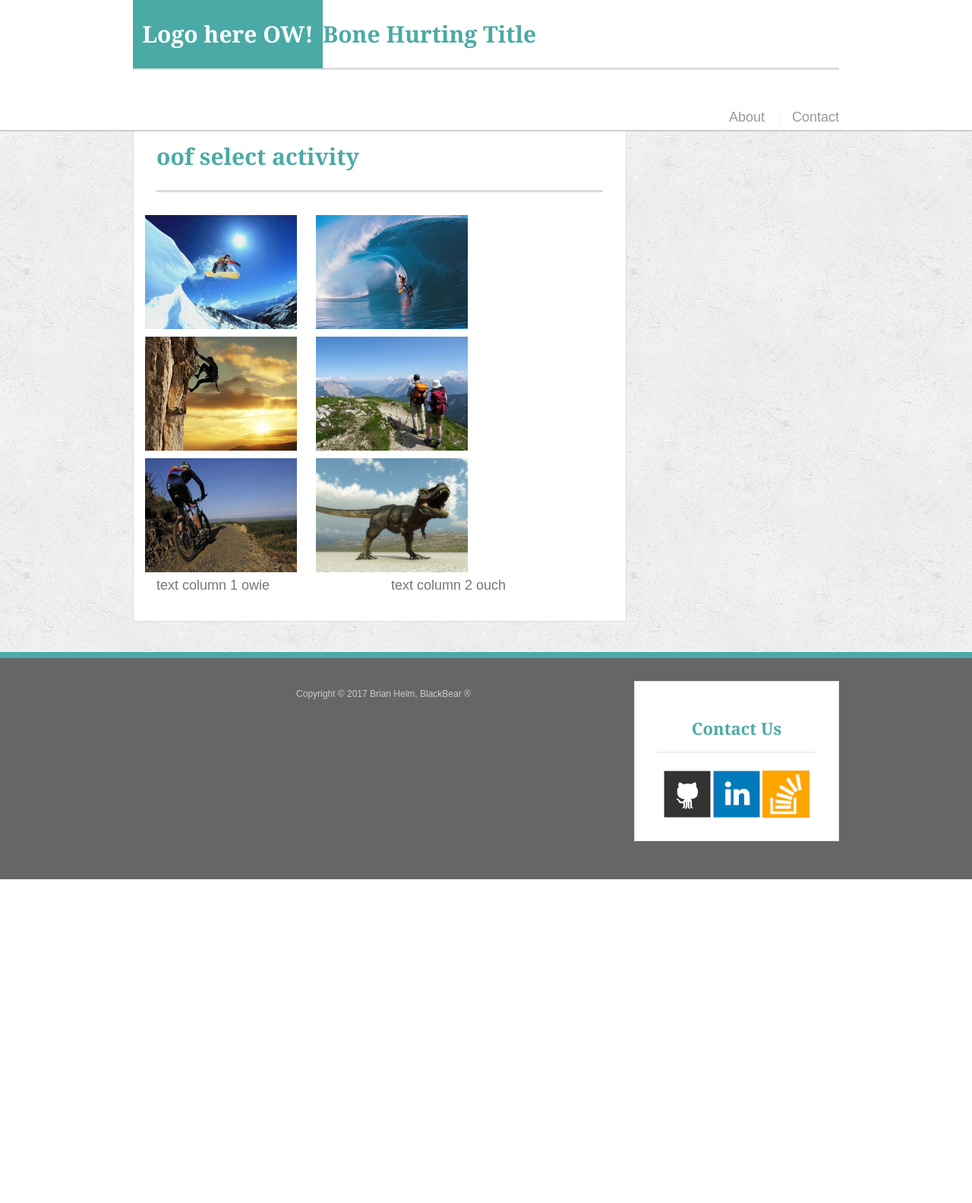
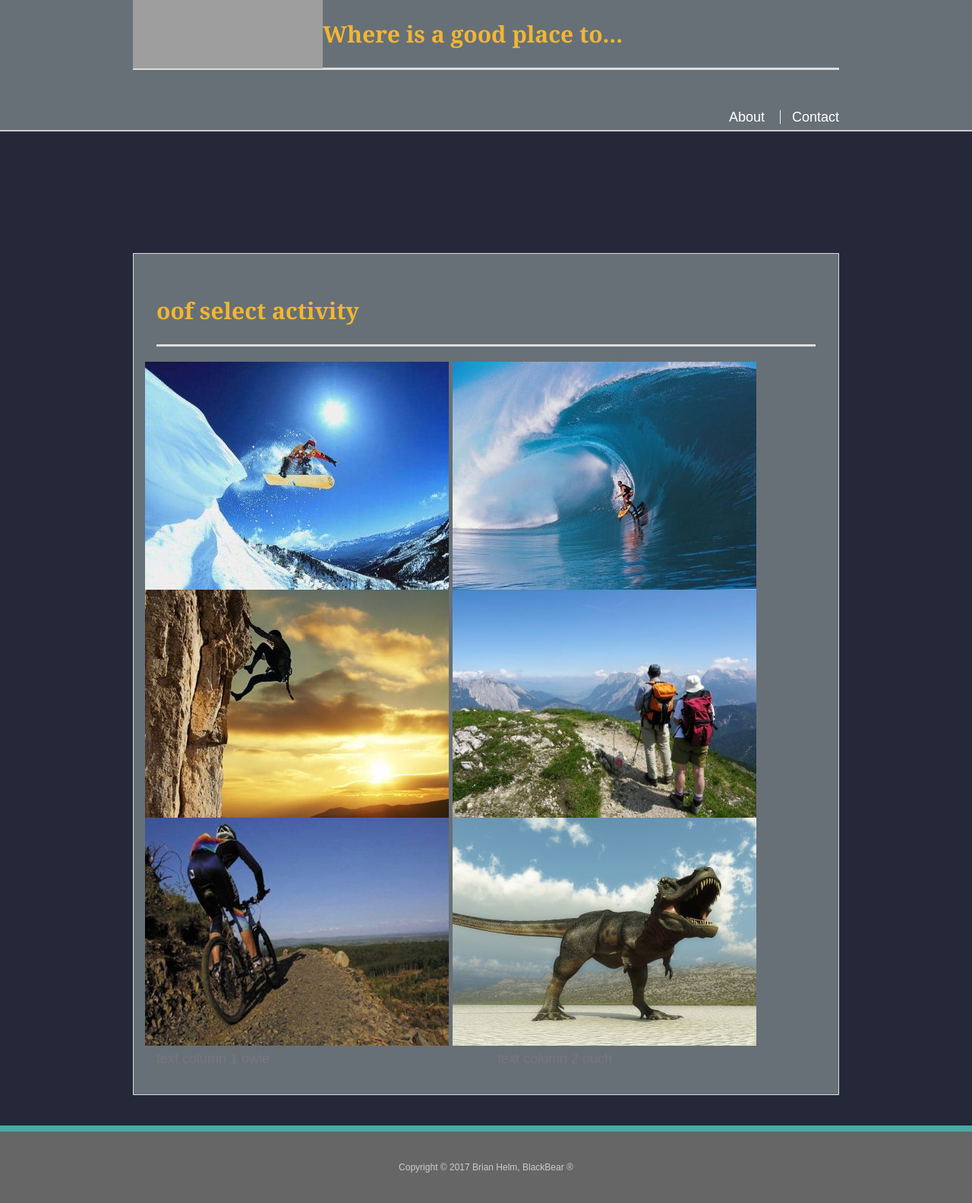
Before and after one commit to BlackBearProject1/Project1, a PHP site: page / in a window 1280 px wide. Shown: the whole page at 76% size. Before the commit the page ends 1157 px from the top, so only its background shows below. Run offline with PHP 8.4, Linux system fonts and the light colour scheme; some libraries are stand-ins or nearby versions; grey boxes are pictures that could not be loaded.

Commit message:
Com1 css and html index

```diff
--- a/assets/css/style.css
+++ b/assets/css/style.css
@@ -3,7 +3,8 @@ body {
   font-size: 18px;
   line-height: 34px;
   color: #777;
-  background: url("../images/concrete_seamless.png");
+  background-color: #252839;
+
 }
 
 * {
@@ -17,6 +18,7 @@ body {
   max-width: 960px;
   margin: 0 auto;
   clear: both;
+
 }
 
 h1,
@@ -35,7 +37,7 @@ h2,
 h3 {
   font-family: Georgia, Times, "Times New Roman", serif;
   font-weight: 700;
-  color: #4aaaa5;
+  color: #f2b632;
 }
 
 h1 {
@@ -43,6 +45,7 @@ h1 {
   font-size: 30px;
   line-height: 49px;
   border-bottom: 3px solid #ddd;
+
 }
 
 h2,
@@ -53,13 +56,12 @@ h3 {
 /* header */
 
 #masthead {
-  position: fixed;
   z-index: 99;
   width: 100%;
   margin: 0 0 30px;
   overflow: auto;
   color: #fff;
-  background: #fff;
+  background:#677077;
   border-bottom: 2px solid #ccc;
 }
 
@@ -71,10 +73,11 @@ h3 {
   font-size: 30px;
   font-weight: 700;
   line-height: 90px;
-  color: #fff;
+  color: white;
   text-align: center;
   text-decoration: none;
   background: #4aaaa5;
+  background-image: url(https://encrypted-tbn0.gstatic.com/images?q=tbn:ANd9GcSpn66UGp-Sy4IB79sca7TwwCipzO1DGfYjw-Lc3OjGOD_ABfYM);
 }
 
 nav {
@@ -87,7 +90,7 @@ nav a {
   padding-left: 15px;
   margin-left: 15px;
   line-height: 18px;
-  color: #999;
+  color: white;
   text-decoration: none;
   border-left: 1px solid #efefef;
 }
@@ -149,11 +152,12 @@ h3,
 .main-section {
   float: left;
   width: 100%;
-  max-width: 650px;
+  max-width: 950px;
   padding: 30px;
   margin: 0 0 40px;
-  background: #fff;
+  background: #677077;
   border: 1px solid #ddd;
+
 }
 
 /* portfolio page */
@@ -164,6 +168,8 @@ h3,
     position: relative;
     padding: 11px 20px;
     margin-top: -40px;
+
+
 }
 
 .work {
@@ -178,10 +184,12 @@ h3,
   margin-right: 40px;
 }
 
-.work img {
+ .work img {
   width: 100%;
   border: 0 none;
   opacity: 0.8;
+  margin: auto;
+
 }
 
 .work h3 {
@@ -198,13 +206,7 @@ h3,
   border-bottom: 0;
 }
 
-.auth-image {
-  float: left;
-  width: 200px;
-  height: auto;
-  margin-top: 10px;
-  margin-right: 25px;
-}
+
 
 /* contact page */
 
--- a/index.html
+++ b/index.html
@@ -6,7 +6,7 @@
   <meta charset="UTF-8">
   <script src="https://cdnjs.cloudflare.com/ajax/libs/jquery/3.2.1/jquery.min.js"></script>
   <meta name="viewport" content="width=device-width, initial-scale=1"> <!-- set view to fit screen-->
-  <title>Title | Ow</title> <!-- title goes here-->
+  <title>Where is a good place to...</title> <!-- title goes here-->
   <link rel="stylesheet" type="text/css" href="assets/css/reset.css"> <!--css reset file link -->
   <link rel="stylesheet" href="https://maxcdn.bootstrapcdn.com/bootstrap/3.3.7/css/bootstrap.min.css" integrity="sha384-BVYiiSIFeK1dGmJRAkycuHAHRg32OmUcww7on3RYdg4Va+PmSTsz/K68vbdEjh4u" crossorigin="anonymous"> <!-- bootstrap CDN-->
   <link rel="stylesheet" type="text/css" href="assets/css/style.css"> <!--css file link -->
@@ -19,8 +19,8 @@
   <header id="masthead"> <!-- header -->
 
     <div class="container">
-      <a href="index.html" id="logo">Logo here OW!</a><!-- logo -->
-      <h1>Bone Hurting Title</h1> <!-- title -->
+      <a href="index.html" id="logo"></a><!-- logo -->
+      <h1>Where is a good place to...</h1> <!-- title -->
       <d1> <!-- divider -->
       <nav>
         <a href="about.html">About</a>
@@ -35,14 +35,14 @@
     <section class="main-section">
       <h1>oof select activity</h1> <!-- user prompt / instruction for picture=buttons-->
       <div class="row" id="button-picture"> <!-- row of picture=buttons -->
-      <p> <!-- picture buttons .jpgs -->
+      <!-- picture buttons .jpgs -->
         <img src="assets/images/snowboard.jpg" class="auth-image" alt="snow" id="snow">
         <img src="assets/images/surfing.jpg" class="auth-image" alt="surf" id ="surf">
         <img src="assets/images/climbing.jpg" class="auth-image" alt="climb" id="climb">
         <img src="assets/images/hiking.jpg" class="auth-image" alt="hike" id="hike">
         <img src="assets/images/biking.jpg" class="auth-image" alt="bike" id="bike">
         <img src="assets/images/fishing.jpg" class="auth-image" alt="fish" id="fish">
-      </p>
+
       </div>
       <div class="row">
       <div class="col-md-6">
@@ -60,15 +60,7 @@
   <footer>
     <div class="container"> <!--container div for footer -->
       Copyright &copy; 2017 Brian Helm, BlackBear &reg;
-        <section class="sidebar">
-      <div id="connect">
-        <h2>Contact Us</h2> <!-- contact title-->
-      <!-- contacts links/pictures -->
-        <a href="https://github.com/BrHelm"><img src="assets/images/github-128.png" class="social" alt="GitHub" /></a>
-        <a href="https://www.linkedin.com/in/brian-helm-006154142/"><img src="assets/images/linkedin-128.png" class="social" alt="LinkedIn" /></a>
-        <a href="https://stackoverflow.com/users/8316305/brhelm"><img src="assets/images/stackoverflow-128.png" class="social" alt="Stack Overflow" /></a>
-      </div>
-    </section>
+
     </div>
   </footer>
 </body>
```
